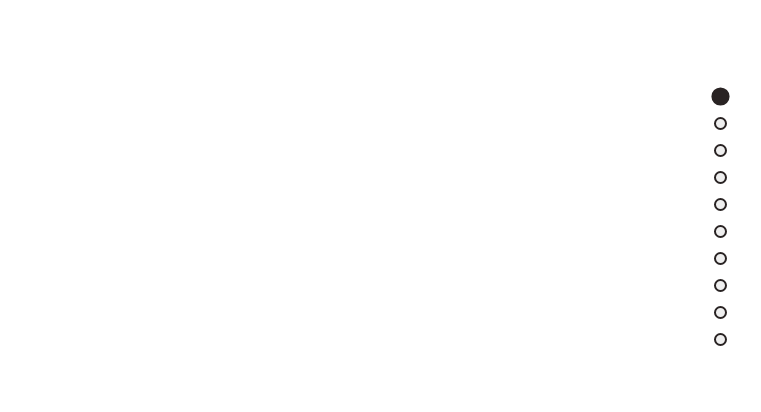
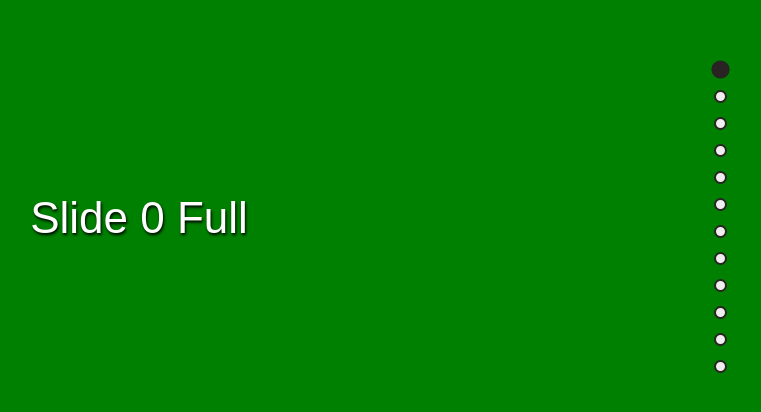
Before and after one commit to apriliandi246/react-multi-scroll, a React (Vite) app: page / in a window 1280 px wide. Shown: the part 182-594 px from the top of the page, without its empty margins (501-1262 px from the left). Built offline with nearby package versions, Linux system fonts and the light colour scheme.

Commit message:
add positions for slides

```diff
--- a/src/App.jsx
+++ b/src/App.jsx
@@ -1,16 +1,55 @@
+import { useState } from "react";
+
+import SlidesContainer from "./components/Slide/Container";
+import MultiSlide from "./components/Slide/MultiSlide";
+import FullSlide from "./components/Slide/FullSlide";
+
 import NavButton from "./components/NavigationButton/Button";
 import NavButtonsContainer from "./components/NavigationButton/Container";
 
+const TOTAL_SLIDE = 12;
+const FULL_SLIDE_NUMBERS = [0, 2, 7];
+const MULTI_SLIDE_NUMBERS = [1, 3, 4, 5, 6, 8, 9, 10, 11];
+const calculatedPositionLists = Array.from({ length: TOTAL_SLIDE }, (_, index) => index * 100);
+
 function App() {
-	const timesArray = Array.from({ length: 10 }, (_, index) => index);
+	const [isSlideNavigating, setSlideNavigatingProcess] = useState(false);
+	const [currentActiveSlideNumber, setCurrentActiveSlideNumber] = useState(0);
+	const [positionLists, setPositionLists] = useState([...calculatedPositionLists]);
 
 	return (
 		<>
 			<NavButtonsContainer>
-				{timesArray.map((index) => (
+				{calculatedPositionLists.map((_, index) => (
 					<NavButton key={index} btnNumber={index} />
 				))}
 			</NavButtonsContainer>
+
+			<SlidesContainer>
+				{positionLists.map((slidePosition, index) => {
+					if (MULTI_SLIDE_NUMBERS.includes(index) === true) {
+						return (
+							<MultiSlide
+								key={index}
+								slideNumber={index}
+								slidePosition={slidePosition}
+								activeSlideNumber={currentActiveSlideNumber}
+							/>
+						);
+					}
+
+					if (FULL_SLIDE_NUMBERS.includes(index) === true) {
+						return (
+							<FullSlide
+								key={index}
+								slideNumber={index}
+								slidePosition={slidePosition}
+								activeSlideNumber={currentActiveSlideNumber}
+							/>
+						);
+					}
+				})}
+			</SlidesContainer>
 		</>
 	);
 }
--- a/src/components/Slide/Container.jsx
+++ b/src/components/Slide/Container.jsx
@@ -1,6 +1,6 @@
 function Container({ children }) {
 	return (
-		<main class="mys-multiscroll-slide-container" id="mys-multiscroll-slide-container">
+		<main className="mys-multiscroll-slide-container" id="mys-multiscroll-slide-container">
 			{children}
 		</main>
 	);
--- a/src/components/Slide/FullSlide.jsx
+++ b/src/components/Slide/FullSlide.jsx
@@ -1,8 +1,14 @@
-function FullSlide() {
+function FullSlide({ slideNumber, slidePosition, activeSlideNumber }) {
+	const isSlideActive = slideNumber === activeSlideNumber;
+
 	return (
-		<div aria-hidden="true" data-mys-multiscroll-slide-type="full" class="mys-multiscroll-slide">
-			<div class="mys-multiscroll-slide__full" style="transform: translateY(0%)">
-				<div class="mys-multiscroll-slide__content slide-0-full">Slide 0 Full</div>
+		<div
+			className="mys-multiscroll-slide"
+			data-mys-multiscroll-slide-type="full"
+			aria-hidden={isSlideActive === true ? "false" : true}
+			style={{ zIndex: isSlideActive === true && "1" }}>
+			<div className="mys-multiscroll-slide__full" style={{ transform: `translateY(${slidePosition}%)` }}>
+				<div className="mys-multiscroll-slide__content slide-0-full">Slide {slideNumber} Full</div>
 			</div>
 		</div>
 	);
--- a/src/components/Slide/MultiSlide.jsx
+++ b/src/components/Slide/MultiSlide.jsx
@@ -1,12 +1,18 @@
-function MultiSlide() {
+function MultiSlide({ slideNumber, slidePosition, activeSlideNumber }) {
+	const isSlideActive = slideNumber === activeSlideNumber;
+
 	return (
-		<div aria-hidden="true" data-mys-multiscroll-slide-type="multi" class="mys-multiscroll-slide">
-			<div class="mys-multiscroll-slide__multi" style="transform: translateY(0%)">
-				<div class="mys-multiscroll-slide__content slide-1-left">Slide 0 Left</div>
+		<div
+			className="mys-multiscroll-slide"
+			data-mys-multiscroll-slide-type="multi"
+			aria-hidden={isSlideActive === true ? "false" : true}
+			style={{ zIndex: isSlideActive === true && "1" }}>
+			<div className="mys-multiscroll-slide__multi" style={{ transform: `translateY(${slidePosition}%)` }}>
+				<div className="mys-multiscroll-slide__content slide-1-left">Slide {slideNumber} Left</div>
 			</div>
 
-			<div class="mys-multiscroll-slide__multi" style="transform: translateY(0%)">
-				<div class="mys-multiscroll-slide__content slide-1-right">Slide 0 Right</div>
+			<div className="mys-multiscroll-slide__multi" style={{ transform: `translateY(${slidePosition * -1}%)` }}>
+				<div className="mys-multiscroll-slide__content slide-1-right">Slide {slideNumber} Right</div>
 			</div>
 		</div>
 	);
--- a/src/css/core.css
+++ b/src/css/core.css
@@ -6,7 +6,7 @@
 	box-sizing: border-box;
 }
 
-body {
+#root {
 	width: 100vw;
 	height: 100vh;
 	overflow-y: hidden;
```
